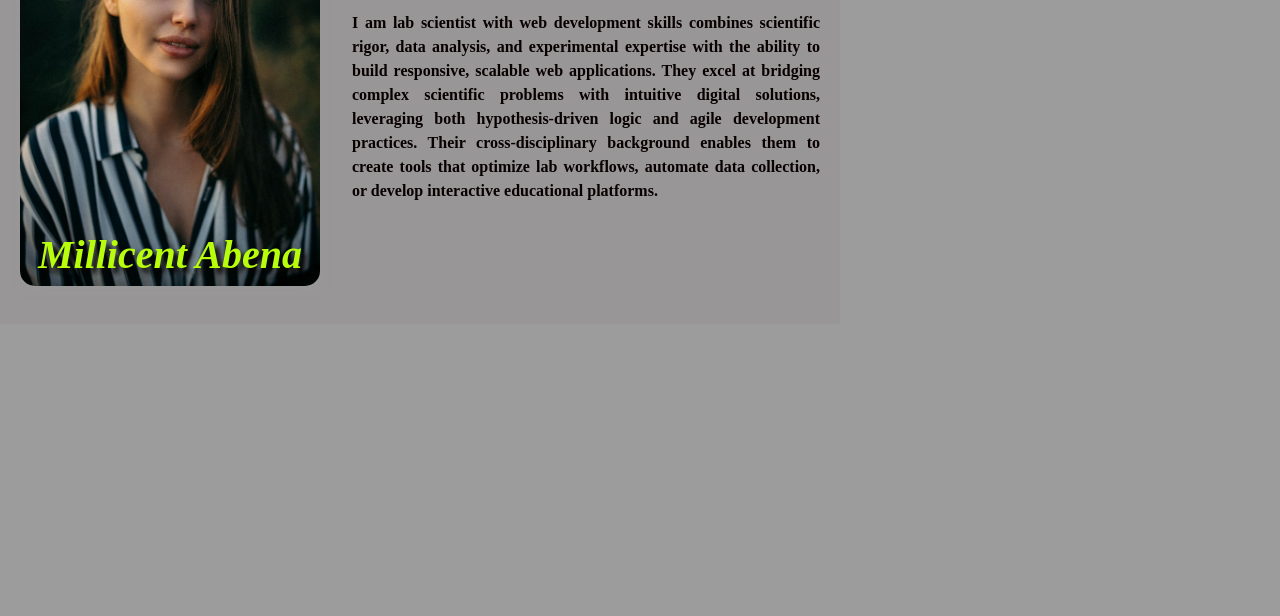
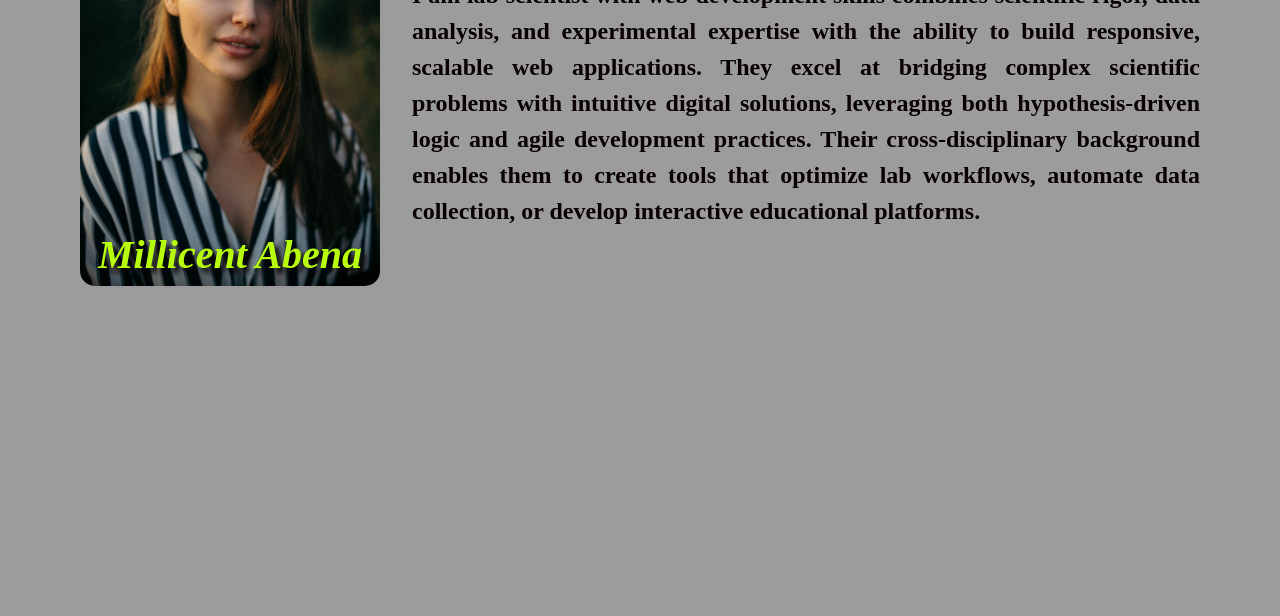
Before and after one commit to Devkass7/Responsive-webdev, a website built with webpack: page src/index.html in a window 1280 px wide. Shown: the part 184-800 px from the top of the page. Built offline with nearby package versions, Linux system fonts and the light colour scheme.

Commit message:
style(css): center header flex and expand container width

```diff
--- a/src/styles.css
+++ b/src/styles.css
@@ -4,15 +4,18 @@ body{
    background-color: #9c9c9c;
 }
 
-
+#header{
+    display: flex;
+    justify-content: center;
+}
 
 .header-container{
-    background-color: #8a858344;
+    /* background-color: #8a858344; */
    display: flex;
    padding: 20px;
    color: #090101;
    gap: 2rem;
-   max-width: 50rem;
+   max-width: 70rem;
    justify-content: center;
    align-items: center;
 
@@ -34,8 +37,9 @@ body{
             }
 
             p{
-                line-height: 1.5rem;
                 text-align: justify;
+                font-size: 1.5rem;
+               line-height: 1.5;
             }
 
             h2{
```
